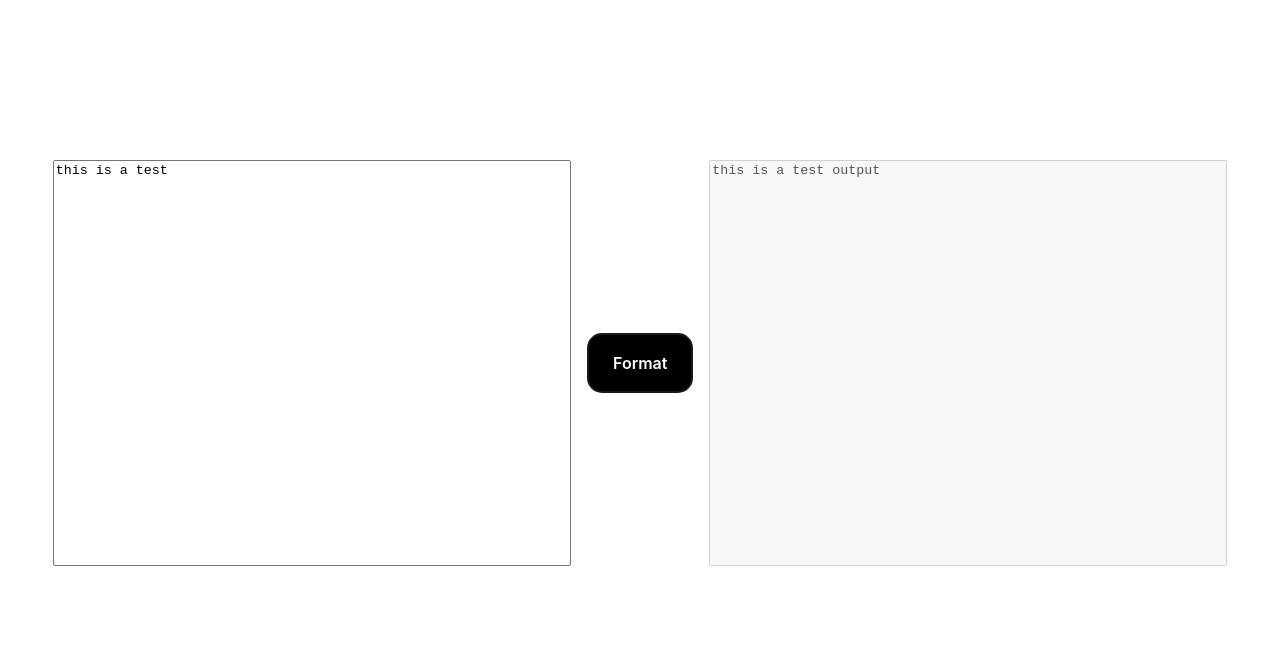
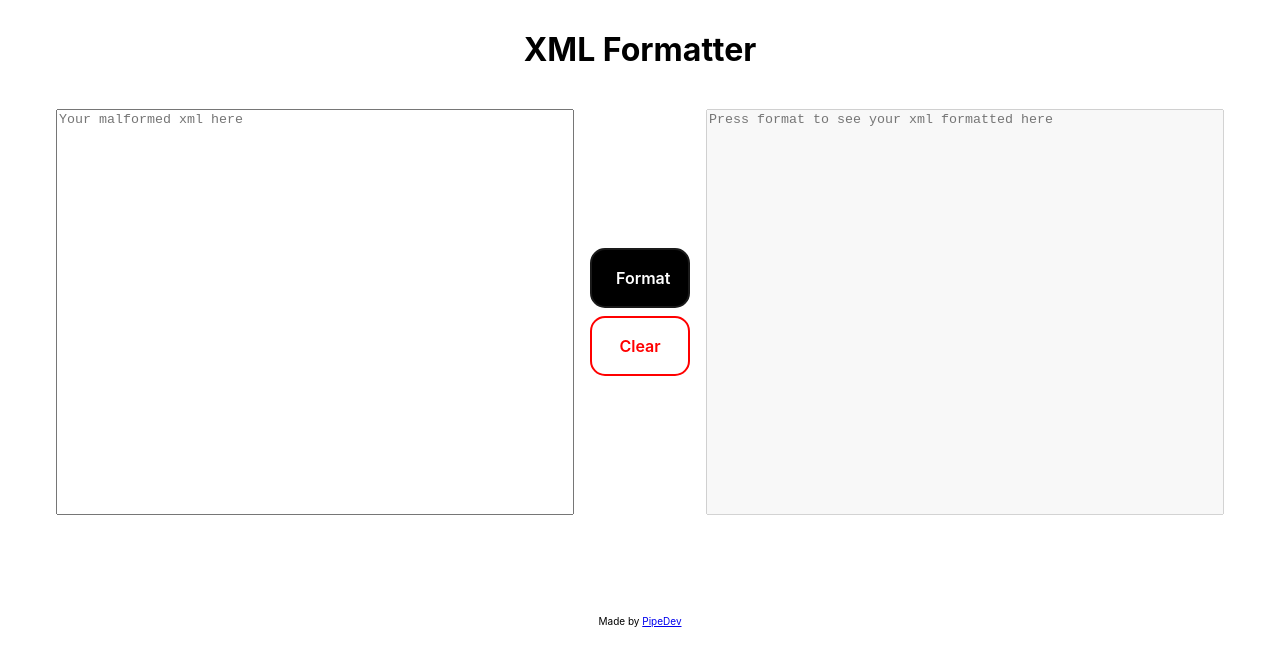
Before and after one commit to pipedev-io/XML_Formatter, a plain HTML site: page index.html in a window 1280 px wide. Drawn offline with Linux system fonts and the light colour scheme.

Commit message:
added clear button, title and footer

```diff
--- a/index.html
+++ b/index.html
@@ -7,12 +7,19 @@
     </head>
    <body>
     <main>
+      <h1>XML Formatter</h1>
 
 <div class="container">
-        <textarea id="input_XML">this is a test</textarea>
-        <button class="Format" role="button" id="Format" type="submit" onclick="buttonClicked()">Format </button>
-        <textarea name="output_XML" id="output_XML" disabled>this is a test output</textarea>
+
+        <textarea id="input_XML" placeholder="Your malformed xml here"></textarea>
+        <div class="actionbutton">
+        <button class="Format" role="button" id="Format" type="submit" onclick="FormatInput()">Format </button>
+        <button class="Format clear" role="button" id="Format" type="submit" onclick="ClearInput()">Clear </button>
+         </div>
+        <textarea name="output_XML" id="output_XML" placeholder="Press format to see your xml formatted here" disabled></textarea>
 </div>
+      <footer>Made by <a href="https://github.com/pipedev-io/XML_Formatter/tree/main">PipeDev</a></footer>
+
 </main>
 
 <script src="./index.js"></script>
--- a/index.js
+++ b/index.js
@@ -1,4 +1,4 @@
-function buttonClicked(){
+function FormatInput(){
     var input = document.getElementById("input_XML").value;
 
     fetch('http://127.0.0.1:8585/format', {
@@ -22,3 +22,8 @@ function buttonClicked(){
     })
     .catch(error => console.error('4. Error:', error));
 }
+
+function ClearInput(){
+    document.getElementById("input_XML").value="";
+
+}
--- a/styles/index.css
+++ b/styles/index.css
@@ -5,6 +5,11 @@
 
   }
 
+ h1 {
+  font-family: Roobert,-apple-system,BlinkMacSystemFont,"Segoe UI",Helvetica,Arial,sans-serif,"Apple Color Emoji","Segoe UI Emoji","Segoe UI Symbol";
+  text-align: center;
+  margin-top: 30px;
+}
 
 .Format {
   appearance: none;
@@ -30,10 +35,14 @@
   user-select: none;
   -webkit-user-select: none;
   touch-action: manipulation;
-  width: fit-content;
+  width: 100px;
   will-change: transform;
 }
-
+.clear{
+  color: red;
+  background-color: transparent ;
+  border: 2px solid red;
+}
 .Format:disabled {
   pointer-events: none;
 }
@@ -60,12 +69,26 @@ display: flex;
 align-items: center;
 justify-content: center;
 gap: 1rem;
-padding: 160px 0px;
+ margin-top: 40px;
 }
 
+.actionbutton{
+  display: flex;
+  flex-direction: column;
+  justify-content: center;
+  align-items: center;
+  gap: 0.5rem;
+}
 
 textarea{
   width: 40%;
   height: 400px;
   resize: none;
 }
+
+footer {
+  font-family: Roobert,-apple-system,BlinkMacSystemFont,"Segoe UI",Helvetica,Arial,sans-serif,"Apple Color Emoji","Segoe UI Emoji","Segoe UI Symbol";
+  font-size: 10px;
+  text-align: center;
+  margin-top: 100px;
+}
```
Also changed, not shown: 2 other files.
